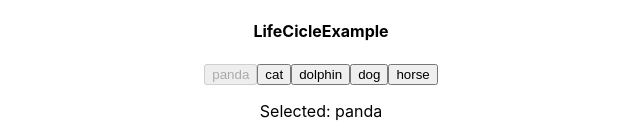
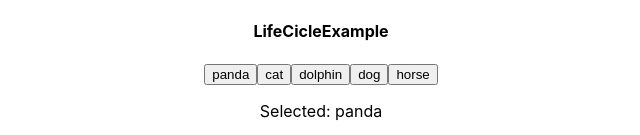
Before and after one commit to jamdominguez/React-Learning_ReactJS, a React (Create React App) app in the folder udemy-course/: page / in a window 1280 px wide. Shown: the top 135 px of the page, without its empty margins (319-959 px from the left). Built offline with nearby package versions, Linux system fonts and the light colour scheme.

Commit message:
Component Life Cycle - Update - componentWillReceiveProps and shouldComponentUpdate

```diff
--- a/udemy-course/src/App.js
+++ b/udemy-course/src/App.js
@@ -4,7 +4,7 @@ import './App.css';
 
 class App extends Component {
   render(){
-    console.log('App - render');
+    //console.log('App - render');
     return (
       <div className="App">
         <LifeCycleExample />
--- a/udemy-course/src/sections/LifeCycleExample.js
+++ b/udemy-course/src/sections/LifeCycleExample.js
@@ -1,4 +1,4 @@
-import React, {Component} from 'react';
+import React, {Component, PureComponent} from 'react';
 import PropTypes from 'prop-types';
 
 const ANIMAL_IMAGES = {
@@ -11,16 +11,21 @@ const ANIMAL_IMAGES = {
 
 const ANIMALS = Object.keys(ANIMAL_IMAGES);
 
-// This method is executed always recived new props (differents or not)
-class AnimalImage extends Component{
+/**
+ * AnimalImage
+ */
+class AnimalImage extends PureComponent{
+
     state = {src: ANIMAL_IMAGES[this.props.animal]}
+
     componentWillReceiveProps(nextProps){
-        console.log('componentWillReceiveProps');
+        console.log('1. AnimalImage - componentWillReceiveProps');
         console.log(nextProps);
         this.setState({src: ANIMAL_IMAGES[nextProps.animal]});
     }
+
     render(){
-        console.log('AnimalImage - render');
+        console.info('3. AnimalImage - render');
         return(
             <div>
                 <p>Selected: {this.props.animal}</p>
@@ -33,18 +38,22 @@ AnimalImage.propTypes = {
     animal : PropTypes.oneOf(ANIMALS)
 }
 
+
+/**
+ * LifeCycleExample
+ */
 export default class LifeCycleExample extends Component{
+
     state = {animal: 'panda'}
+
     renderAnimalButton = (animal) => {
         return <button
-                    disabled={animal === this.state.animal}
                     key={animal}
                     onClick={() => this.setState({animal})}>{animal}
                 </button>
     }
+
     render(){
-        console.log('LifeCicleExample - render');
-        //Create buttons in programatic way
         return(
             <div>
                 <h4>LifeCicleExample</h4>
```
Also changed, not shown: 1 other file (tests, documents, lock files or other folders).
